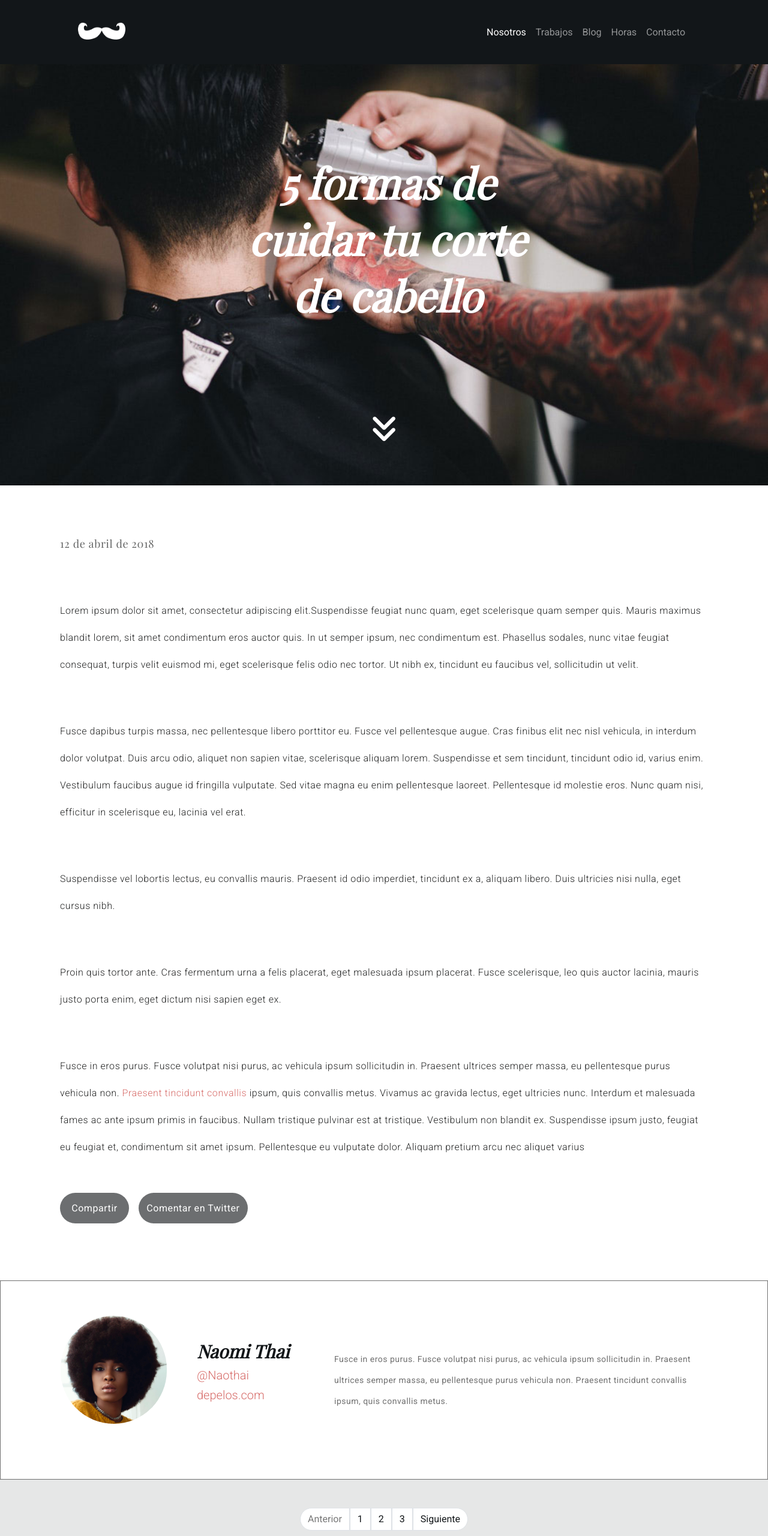
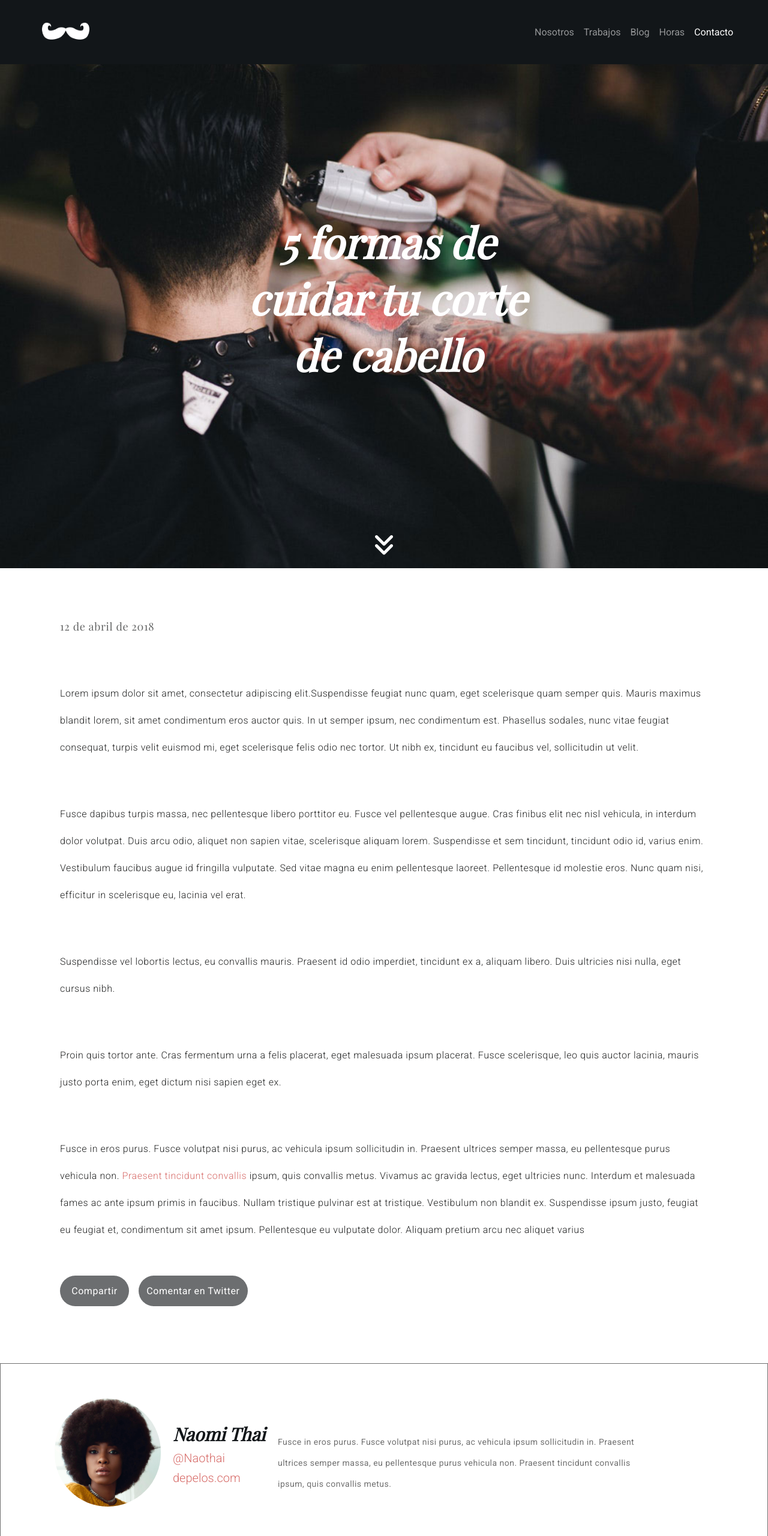
Before and after one commit to cesariv22/Desafio-Blog-Barbershop, a plain HTML site: page index.html in a window 1280 px wide. Shown: the top 2560 px of the page at 60% size. Drawn offline with nearby package versions, Linux system fonts and the light colour scheme; a web font is replaced by a local one.

Commit message:
improved details in layout

```diff
--- a/assets/scss/components/_pagination.scss
+++ b/assets/scss/components/_pagination.scss
@@ -1,6 +1,5 @@
 .pagination-barber {
   background-color: $color-Eerie-blackA;
-
 
   &__unorderlist {
     padding-top: 58px;
@@ -8,7 +7,6 @@
     @media screen and (min-width: 768px) {
       padding-top: 47px;
       padding-bottom: 47px;
-
     }
   }
 
@@ -19,6 +17,11 @@
     line-height: $lh-x-small;
     border-top-left-radius: 50px;
     border-bottom-left-radius: 50px;
+  }
+
+  &__unorderlist-lileft:hover {
+    background-color: $color-Eerie-black;
+    color: $color-white;
   }
 
   &__unorderlist-licenter {
@@ -38,4 +41,8 @@
     border-top-right-radius: 50px;
     border-bottom-right-radius: 50px;
   }
+  &__unorderlist-liright:hover {
+    background-color: $color-Eerie-black;
+    color: $color-white;
   }
+}
--- a/assets/scss/layout/_author.scss
+++ b/assets/scss/layout/_author.scss
@@ -68,9 +68,8 @@
     }
 
     &__description {
-        margin-left: 64px;
-        margin-right: 108px;
-        width: 617px;
+        margin-left: 10px;
+        margin-right: 10px;
     }
 
     &__description-paragraph {
--- a/assets/scss/layout/_nav.scss
+++ b/assets/scss/layout/_nav.scss
@@ -2,8 +2,8 @@
   background-color: $color-Eerie-black;
 
   &__logo {
-          width: 81px;
-          height: 34px;
+    width: 65px;
+    height: 25px;
     margin: 31px 0px 31px 50px;
     @media screen and (min-width: 768px) {
       width: 79px;
@@ -15,7 +15,11 @@
   &__button {
     border: none;
     padding: 0;
+    margin-right: 35px;
+    @media screen and (min-width: 768px) {
+      padding: 0;
       margin-right: 50px;
+     }
   }
 
   &__button-lines {
--- a/index.html
+++ b/index.html
@@ -38,7 +38,7 @@
                 <div class="collapse navbar-collapse justify-content-end nav-barber__button-listed ms-5" id="navbarNav">
                     <ul class="navbar-nav">
                         <li class="nav-item">
-                            <a class="nav-link active" aria-current="page" href="#history">Nosotros</a>
+                            <a class="nav-link" aria-current="page" href="#history">Nosotros</a>
                         </li>
                         <li class="nav-item">
                             <a class="nav-link" href="#history">Trabajos</a>
@@ -50,7 +50,7 @@
                             <a class="nav-link" href="#contacto">Horas</a>
                         </li>
                         <li class="nav-item">
-                            <a class="nav-link" href="#contacto">Contacto</a>
+                            <a class="nav-link active" href="#contacto">Contacto</a>
                         </li>
                     </ul>
                 </div>
```
Also changed, not shown: assets/css/style.css. Lines whose indentation alone changed are shown as unchanged.
